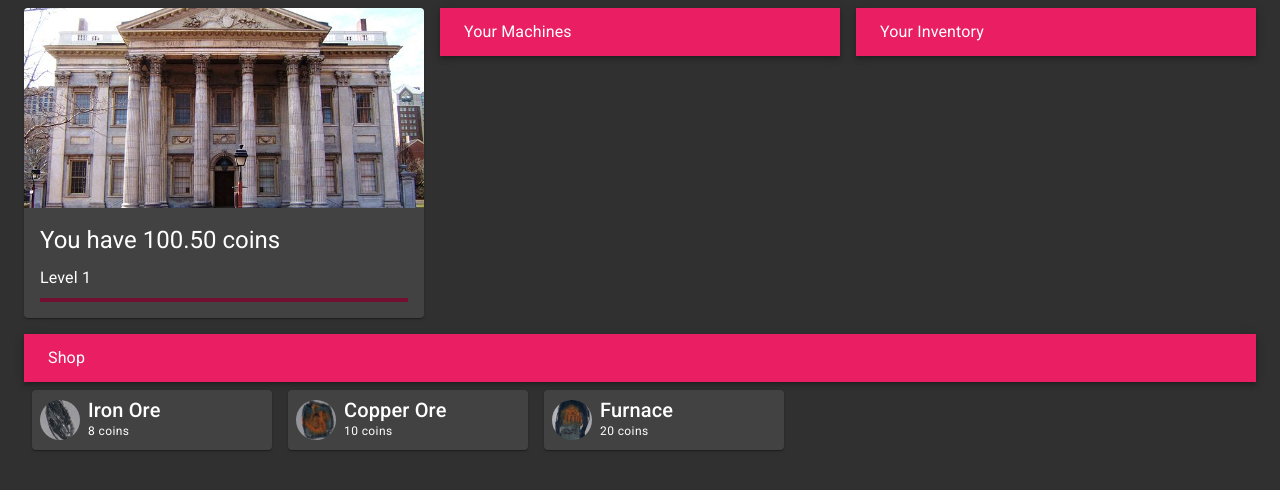
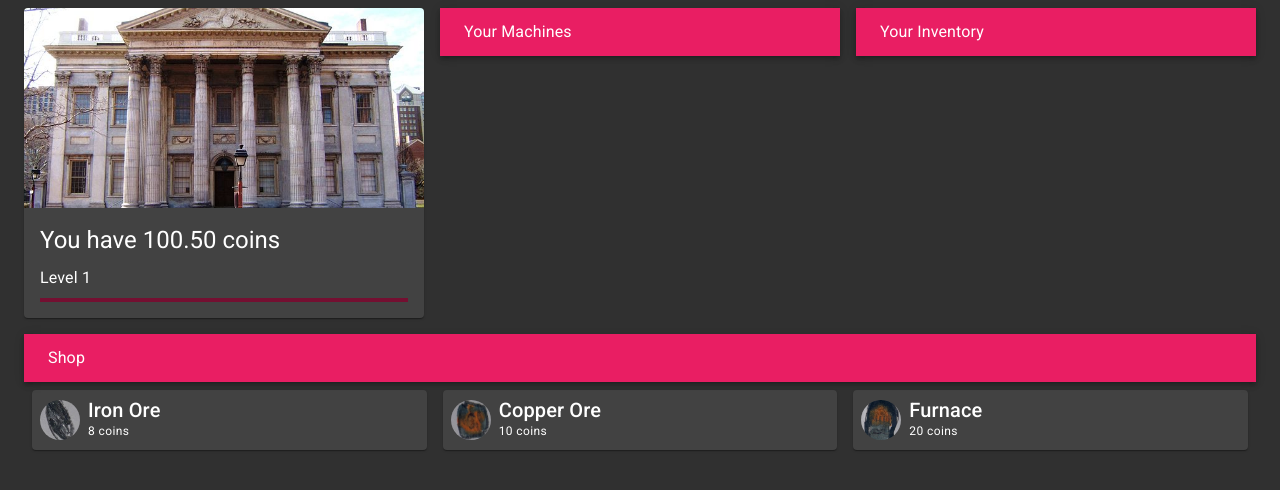
Before and after one commit to tackley/money, a React (Create React App) app: page / in a window 1280 px wide. Shown: the top 490 px of the page. Built offline with nearby package versions, Linux system fonts and the light colour scheme.

Commit message:
Display tweaks, tick sequencing

```diff
--- a/src/App.tsx
+++ b/src/App.tsx
@@ -55,7 +55,7 @@ function App() {
   return (
     <ThemeProvider theme={theme}>
       <CssBaseline />
-      <Container className={classes.root}>
+      <Container className={classes.root} maxWidth="xl">
         <BoardDisplay board={board} applyAction={setBoard} />
       </Container>
     </ThemeProvider>
--- a/src/board/actions.ts
+++ b/src/board/actions.ts
@@ -131,6 +131,17 @@ function fillHoppers(board: Board) {
   });
 }
 
+function processComplete(board: Board) {
+  board.machines.forEach(m => {
+    if (m.currentRecipe && m.percentComplete >= 100) {
+      addItemsToInventoryBag(board.inventory, m.currentRecipe.output);
+      m.inHopper = [];
+      m.percentComplete = 0;
+      m.hopperFull = false;
+    }
+  });
+}
+
 function doProduction(board: Board) {
   board.machines.forEach(m => {
     if (m.hopperFull && m.currentRecipe) {
@@ -140,12 +151,7 @@ function doProduction(board: Board) {
       const ticksPerRecipe = baseDuration / multiplier;
       const percentPerTick = 100 / ticksPerRecipe;
 
-      m.percentComplete += percentPerTick;
-
-      if (m.percentComplete >= 100) {
-        addItemsToInventoryBag(board.inventory, m.currentRecipe.output);
-        m.inHopper = [];
-      }
+      m.percentComplete = Math.min(100, m.percentComplete + percentPerTick);
     }
   });
 }
@@ -158,6 +164,9 @@ export function gameTick(): BoardAction {
     // fill hoppers if needs be
     fillHoppers(draft);
 
+    // process completed machines
+    processComplete(draft);
+
     // produce machines
     doProduction(draft);
   });
--- a/src/components/ShopDisplay.tsx
+++ b/src/components/ShopDisplay.tsx
@@ -76,7 +76,7 @@ export const ShopDisplay: React.FC<Props> = ({ board, applyAction }) => {
   return (
     <Box display="flex" flexWrap="wrap">
       {items.map(i => (
-        <Box key={i.name} padding={1} minWidth="16rem">
+        <Box key={i.name} padding={1} minWidth="16rem" flex="1">
           <ShopItemDisplay
             item={i}
             balance={board.money}
```
